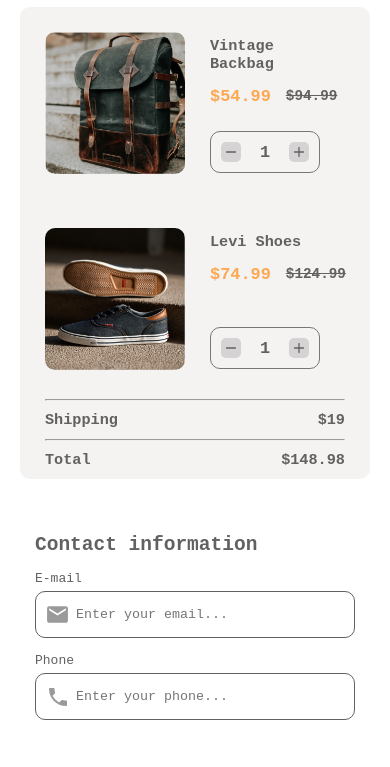
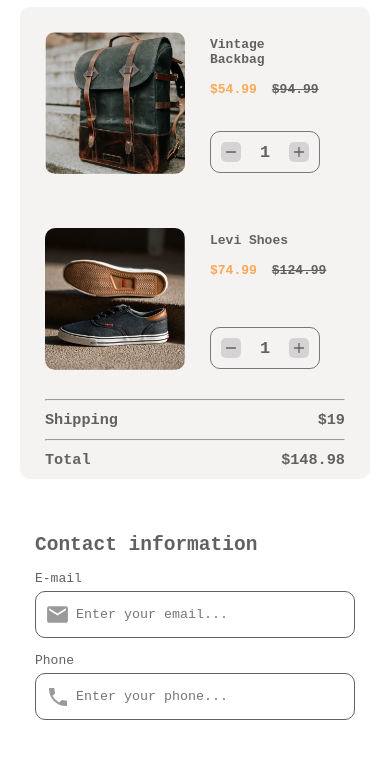
Before and after one commit to Ritesh7766/Checkout-page, a plain HTML site: page index.html in a window 390 px wide. Shown: the part 77-844 px from the top of the page. Drawn offline with Linux system fonts and the light colour scheme.

Commit message:
[ fixed font size ]

```diff
--- a/style.css
+++ b/style.css
@@ -259,6 +259,10 @@ input:hover {
         max-width: 120px;
     }
 
+    .info .item {
+        font-size: 1em;
+    }
+
     .forms {
         margin: 0;
         margin-top: 40px;
@@ -268,4 +272,8 @@ input:hover {
         margin-left: 0;
         margin-right: 0;
     }
+
+    .sell-price, .marked-price {
+        font-size: 1em;
+    }
 }
```
